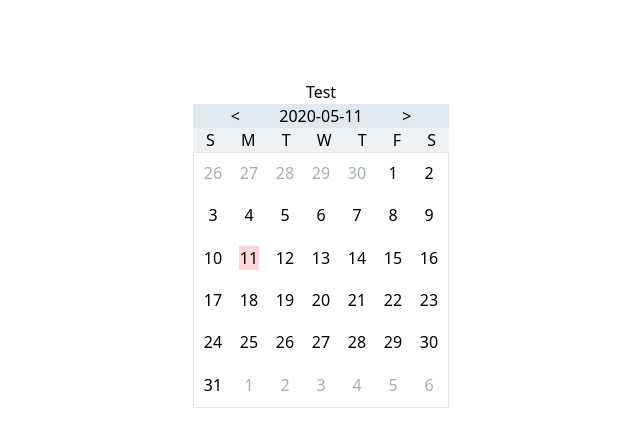
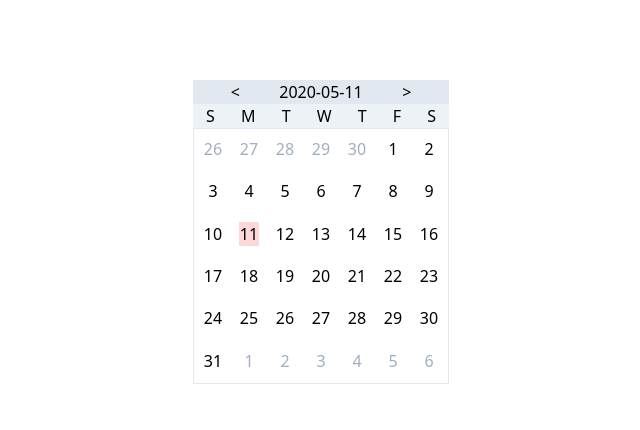
Before and after one commit to wei-yuuuu/react-calendar, a React (Create React App) app: page / in a window 1280 px wide. Shown: the top 430 px of the page, without its empty margins (319-959 px from the left). Built offline with nearby package versions, Linux system fonts and the light colour scheme.

Commit message:
ciL remove gh-pages

```diff
--- a/package.json
+++ b/package.json
@@ -11,7 +11,6 @@
     "@types/node": "^14.0.12",
     "@types/react": "^16.9.35",
     "@types/react-dom": "^16.9.8",
-    "gh-pages": "^3.1.0",
     "react": "^16.13.1",
     "react-dom": "^16.13.1",
     "react-scripts": "3.4.1",
@@ -21,8 +20,6 @@
     "start": "npm run tailwind:css && react-scripts start",
     "tailwind:css": "tailwind build src/tailwind.css -c tailwind.config.js -o src/index.css",
     "build": "npm run tailwind:css && react-scripts build",
-    "predeploy": "npm run build",
-    "deploy": "gh-pages -d build",
     "test": "react-scripts test",
     "eject": "react-scripts eject"
   },
--- a/src/App.tsx
+++ b/src/App.tsx
@@ -4,7 +4,6 @@ import Calendar from './components/Calendar'
 function App() {
   return (
     <Calendar>
-      <h1>Test</h1>
       <Calendar.Header />
       <Calendar.Table />
     </Calendar>
```
Also changed, not shown: 1 other file (tests, documents, lock files or other folders).
